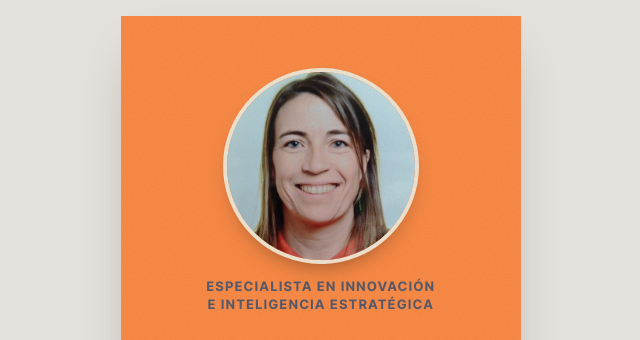
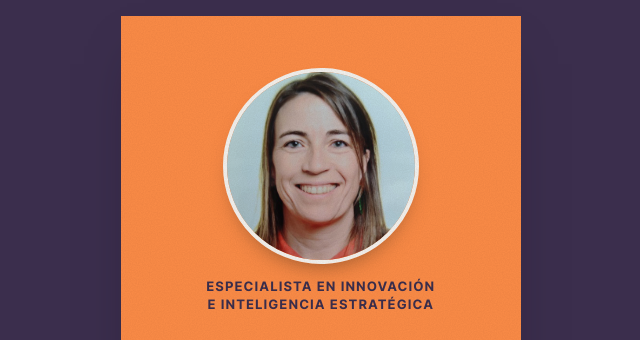
Before and after one commit to ItxasGG/sonia.riesco.granjatarjeta-digital, a plain HTML site: page index.html in a window 1280 px wide. Shown: the top 340 px of the page, without its empty margins (319-959 px from the left). Drawn offline with nearby package versions, Linux system fonts and the light colour scheme.

Commit message:
Nueva paleta: naranja #FC8C47, gris claro y ciruela #3B2E4D
Co-Authored-By: Claude Opus 5.5 <noreply@anthropic.com>

```diff
--- a/index.html
+++ b/index.html
@@ -20,13 +20,13 @@
   <style>
     /* Estilo cartel editorial retro: naranja + crema, tipografía condensada gigante */
     :root {
-      --page: #E4E1DC;          /* fondo gris claro fuera de la tarjeta (ordenador) */
+      --page: #3B2E4D;          /* fondo fuera de la tarjeta (ordenador): ciruela */
       --orange: #FC8C47;        /* naranja principal */
-      --cream: #E7D4BA;         /* crema / papel */
-      --paper: #F1E6D4;         /* crema más claro */
-      --ink: #555B6E;           /* acento: textos e iconos */
-      --ink-soft: rgba(85, 91, 110, .7);
-      --line: rgba(85, 91, 110, .28);
+      --cream: #DAD8D5;         /* gris claro (parte de abajo) */
+      --paper: #F4F2EF;         /* gris casi blanco */
+      --ink: #3B2E4D;           /* ciruela (entre azul oscuro y ciruela): textos e iconos */
+      --ink-soft: rgba(59, 46, 77, .7);
+      --line: rgba(59, 46, 77, .28);
     }
 
     * { box-sizing: border-box; margin: 0; padding: 0; }
@@ -55,7 +55,7 @@
       flex-direction: column;
       background: var(--cream);
       overflow: hidden;
-      box-shadow: 0 24px 50px -24px rgba(40, 30, 20, .45);
+      box-shadow: 0 24px 50px -24px rgba(20, 12, 30, .5);
       animation: rise .6s cubic-bezier(.2, .8, .2, 1) both;
     }
     /* Grano de papel impreso */
@@ -95,7 +95,7 @@
       gap: 10px;
       color: var(--ink);
       padding-bottom: 10px;
-      border-bottom: 1px solid rgba(85, 91, 110, .35);
+      border-bottom: 1px solid rgba(59, 46, 77, .35);
     }
     .giant {
       font-family: "Anton", "Impact", sans-serif;
@@ -269,7 +269,7 @@
       display: grid;
       place-items: center;
       padding: 20px;
-      background: rgba(85, 91, 110, .5);
+      background: rgba(59, 46, 77, .5);
       -webkit-backdrop-filter: blur(8px);
       backdrop-filter: blur(8px);
       opacity: 0;
```
